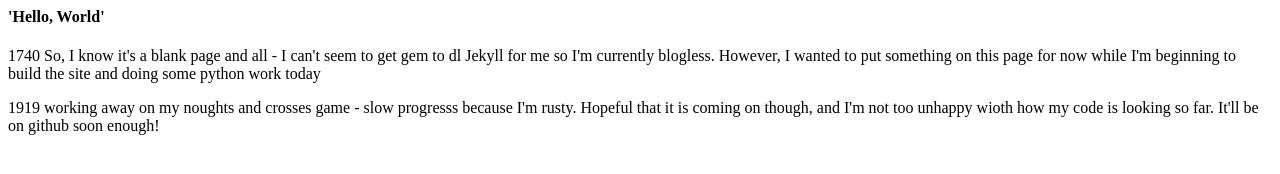
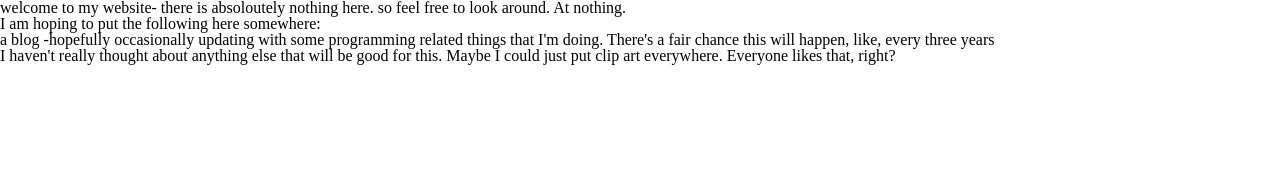
Before and after one commit to stuartgallacher/stuartgallacher.github.io, a plain HTML site: page index.html in a window 1280 px wide. Drawn offline with Linux system fonts and the light colour scheme.

Commit message:
working through an HTML tutorial

```diff
--- /dev/null
+++ b/assets/main.css
@@ -0,0 +1,47 @@
+/* http://meyerweb.com/eric/tools/css/reset/ 2. v2.0 | 20110126
+  License: none (public domain)
+*/
+
+html, body, div, span, applet, object, iframe,
+h1, h2, h3, h4, h5, h6, p, blockquote, pre,
+a, abbr, acronym, address, big, cite, code,
+del, dfn, em, img, ins, kbd, q, s, samp,
+small, strike, strong, sub, sup, tt, var,
+b, u, i, center,
+dl, dt, dd, ol, ul, li,
+fieldset, form, label, legend,
+table, caption, tbody, tfoot, thead, tr, th, td,
+article, aside, canvas, details, embed,
+figure, figcaption, footer, header, hgroup,
+menu, nav, output, ruby, section, summary,
+time, mark, audio, video {
+  margin: 0;
+  padding: 0;
+  border: 0;
+  font-size: 100%;
+  font: inherit;
+  vertical-align: baseline;
+}
+/* HTML5 display-role reset for older browsers */
+article, aside, details, figcaption, figure,
+footer, header, hgroup, menu, nav, section {
+  display: block;
+}
+body {
+  line-height: 1;
+}
+ol, ul {
+  list-style: none;
+}
+blockquote, q {
+  quotes: none;
+}
+blockquote:before, blockquote:after,
+q:before, q:after {
+  content: '';
+  content: none;
+}
+table {
+  border-collapse: collapse;
+  border-spacing: 0;
+}
--- a/index.html
+++ b/index.html
@@ -1,4 +1,14 @@
-<h4>'Hello, World'</h4>
-<p>1740 So, I know it's a blank page and all - I can't seem to get gem to dl Jekyll for me so I'm currently blogless. However, I wanted to put something on this page for now while I'm beginning to build the site and doing some python work today</p>
+<!DOCTYPE html>
+<html>
+	<head>
+		<title> Stuart's Domain </title>
+		<link rel='stylesheet' href='assets/main.css'>
+	</head>
+	<body> <p>welcome to my website- there is absoloutely nothing here. so feel free to look around. At nothing. </p>
 
-<p>1919 working away on my noughts and crosses game - slow progresss because I'm rusty. Hopeful that it is coming on though, and I'm not too unhappy wioth how my code is looking so far. It'll be on github soon enough!</p>
+	<p>I am hoping to put the following here somewhere:</p>
+	<ol><li>a blog -hopefully occasionally updating with some programming related things that I'm doing. There's a fair chance this will happen, like, every three years</li><li>I haven't really thought about anything else that will be good for this. Maybe I could just put clip art everywhere. Everyone likes that, right?</li>
+	</body>
+
+
+</html>
```
